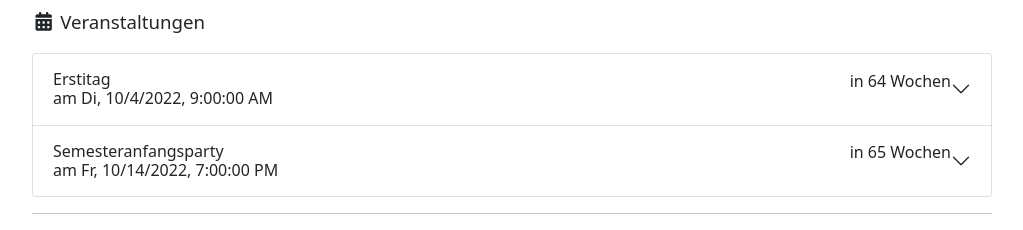
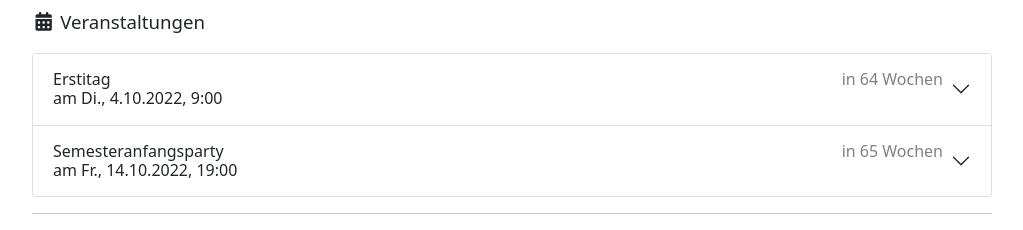
Before and after one commit to neuland-ingolstadt/ersti-hilfe-kit, a Next.js app: page / in a window 1280 px wide. Shown: the part 492-722 px from the top of the page, without its empty margins (128-1151 px from the left). Built offline with nearby package versions, Linux system fonts and the light colour scheme; no server answers.

Commit message:
Broken implementation of NeulandAPI CL-Events. Trying to fix soon

```diff
--- a/pages/index.js
+++ b/pages/index.js
@@ -1,4 +1,4 @@
-import React from 'react'
+import React, { useEffect, useState } from 'react'
 import Head from 'next/head'
 import Link from 'next/link'
 
@@ -12,9 +12,38 @@ import { faDiscord } from '@fortawesome/free-brands-svg-icons'
 import calendar from '../data/calendar.json'
 import styles from '../styles/Home.module.css'
 import { Accordion } from 'react-bootstrap'
-import { formatFriendlyRelativeTime } from '../lib/date-utils'
+import { formatFriendlyDateTime, formatFriendlyRelativeTime } from '../lib/date-utils'
 
 export default function Home () {
+  const [events, setEvents] = useState(null)
+
+  async function fetchCampusLifeDates () {
+    return fetch('https://neuland.app/api/cl-events').then(response => response.json())
+  }
+
+  useEffect(() => {
+    async function load () {
+      const [campusLifeEvents, thiEvents] = await Promise.all([
+        fetchCampusLifeDates(),
+        calendar
+      ])
+
+      const newEvents = campusLifeEvents
+        .concat(thiEvents)
+        .map(x => ({
+          ...x,
+          begin: x.begin ? new Date(x.begin) : null,
+          end: x.end ? new Date(x.end) : null
+        }))
+        .sort((a, b) => a.end - b.end)
+        .sort((a, b) => a.begin - b.begin)
+
+      setEvents(newEvents)
+      console.log(events)
+    }
+    load()
+  }, [])
+
   return (
     <Container className={styles.container}>
       <Head>
@@ -39,7 +68,9 @@ export default function Home () {
         </p>
 
         <p>
-          Um euch die Ankunft in Ingolstadt beziehungsweise Neuburg und den Studienbeginn etwas angenehmer zu gestalten, haben wir entschlossen, eine digitale O-Phase zu erproben. Wir hoffen, eure Zeit an unserer Hochschule damit etwas angenehmer gestalten zu können.
+          Um euch die Ankunft in Ingolstadt beziehungsweise Neuburg und den Studienbeginn etwas angenehmer zu gestalten,
+          haben wir entschlossen, eine digitale O-Phase zu erproben. Wir hoffen, eure Zeit an unserer Hochschule damit
+          etwas angenehmer gestalten zu können.
         </p>
 
         <p>
@@ -55,17 +86,19 @@ export default function Home () {
               <> Veranstaltungen</>
             </h2>
 
-            <Accordion >
+            <Accordion>
               {calendar.map((event, idx) => {
                 const date = new Date(event.date)
                 return <Accordion.Item eventKey={idx} key={idx}>
                     <Accordion.Header>
-                      <div className={styles.left}>
-                        {event.title} {event.location.length > 0}<br/>
-                        am {date.toLocaleString('de', { weekday: 'short' })}, {date.toLocaleString()}
-                      </div>
-                      <div>
-                        <p>{formatFriendlyRelativeTime(date)}</p>
+                      <div className={styles.item}>
+                        <div className={styles.left}>
+                          {event.title} {event.location.length > 0}<br/>
+                          am {formatFriendlyDateTime(date)}
+                        </div>
+                        <div className={styles.details}>
+                          <p>{formatFriendlyRelativeTime(date)}</p>
+                        </div>
                       </div>
                     </Accordion.Header>
                     <Accordion.Body>
@@ -78,15 +111,16 @@ export default function Home () {
           </>
         }
 
-        <hr />
+        <hr/>
 
         <h2 className={styles.subtitle}>
-          <FontAwesomeIcon icon={faBook} fixedWidth />
-          <> Studienguide </>
+          <FontAwesomeIcon icon={faBook} fixedWidth/>
+          <> Studienguide</>
         </h2>
 
         <p>
-          In den folgenden Themenbereichen versuchen wir das wichtigste Knowhow zu eurem Studierendenleben an der THI zusammenzufassen:
+          In den folgenden Themenbereichen versuchen wir das wichtigste Knowhow zu eurem Studierendenleben an der THI
+          zusammenzufassen:
         </p>
 
         <p>
@@ -133,12 +167,13 @@ export default function Home () {
         <hr/>
 
         <h2 className={styles.subtitle}>
-          <FontAwesomeIcon icon={faMapSigns} fixedWidth />
+          <FontAwesomeIcon icon={faMapSigns} fixedWidth/>
           <> Virtuelle Stadt- und Campusführung</>
         </h2>
 
         <p>
-          Eine virtuelle Stadt- und Campusführung als interaktive Karte, damit ihr Ingolstadt und Neuburg selbst erkunden könnt.
+          Eine virtuelle Stadt- und Campusführung als interaktive Karte, damit ihr Ingolstadt und Neuburg selbst
+          erkunden könnt.
         </p>
 
         <p>
@@ -165,10 +200,10 @@ export default function Home () {
           </Link>
         </p>
 
-        <hr />
+        <hr/>
 
         <h2 className={styles.subtitle}>
-          <FontAwesomeIcon icon={faDiscord} fixedWidth />
+          <FontAwesomeIcon icon={faDiscord} fixedWidth/>
           <> Discord-Server der Fakultäten</>
         </h2>
 
@@ -208,20 +243,25 @@ export default function Home () {
           </a>
         </p>
 
-        <hr />
+        <hr/>
       </main>
 
       <footer className={styles.footer}>
         <p>
-          Ein Projekt der <a href="https://studverthi.de" target="_blank" rel="noreferrer">Fachschaft Informatik (StudVer)</a> in Kooperation mit <a href="https://neuland-ingolstadt.de" target="_blank" rel="noreferrer">Neuland Ingolstadt e.V.</a>
+          Ein Projekt der <a href="https://studverthi.de" target="_blank" rel="noreferrer">Fachschaft Informatik
+          (StudVer)</a> in Kooperation mit <a href="https://neuland-ingolstadt.de" target="_blank" rel="noreferrer">Neuland
+          Ingolstadt e.V.</a>
         </p>
         <p>
-          Wir würden uns über euer Feedback freuen &ndash; entweder über Discord oder <a href="mailto:info@neuland-ingolstadt.de">per E-Mail</a>.
+          Wir würden uns über euer Feedback freuen &ndash; entweder über Discord oder <a
+          href="mailto:info@neuland-ingolstadt.de">per E-Mail</a>.
         </p>
         <p>
-          <a href="https://github.com/neuland-ingolstadt/orientierungsphase" target="_blank" rel="noreferrer">Quellcode</a>
+          <a href="https://github.com/neuland-ingolstadt/orientierungsphase" target="_blank"
+             rel="noreferrer">Quellcode</a>
           <> &ndash; </>
-          <a href="https://neuland-ingolstadt.de/impressum.htm" target="_blank" rel="noreferrer">Impressum und Datenschutz</a>
+          <a href="https://neuland-ingolstadt.de/impressum.htm" target="_blank" rel="noreferrer">Impressum und
+            Datenschutz</a>
         </p>
       </footer>
     </Container>
--- a/styles/Home.module.css
+++ b/styles/Home.module.css
@@ -26,8 +26,15 @@
   text-align: left;
 }
 
-.vertcenter {
+.details {
+  color: gray;
+  margin-right: 1vh;
   display: flex;
   justifyContent: center;
   alignItems: center;
 }
+
+.item {
+  display: flex;
+  flex: 1;
+}
```
